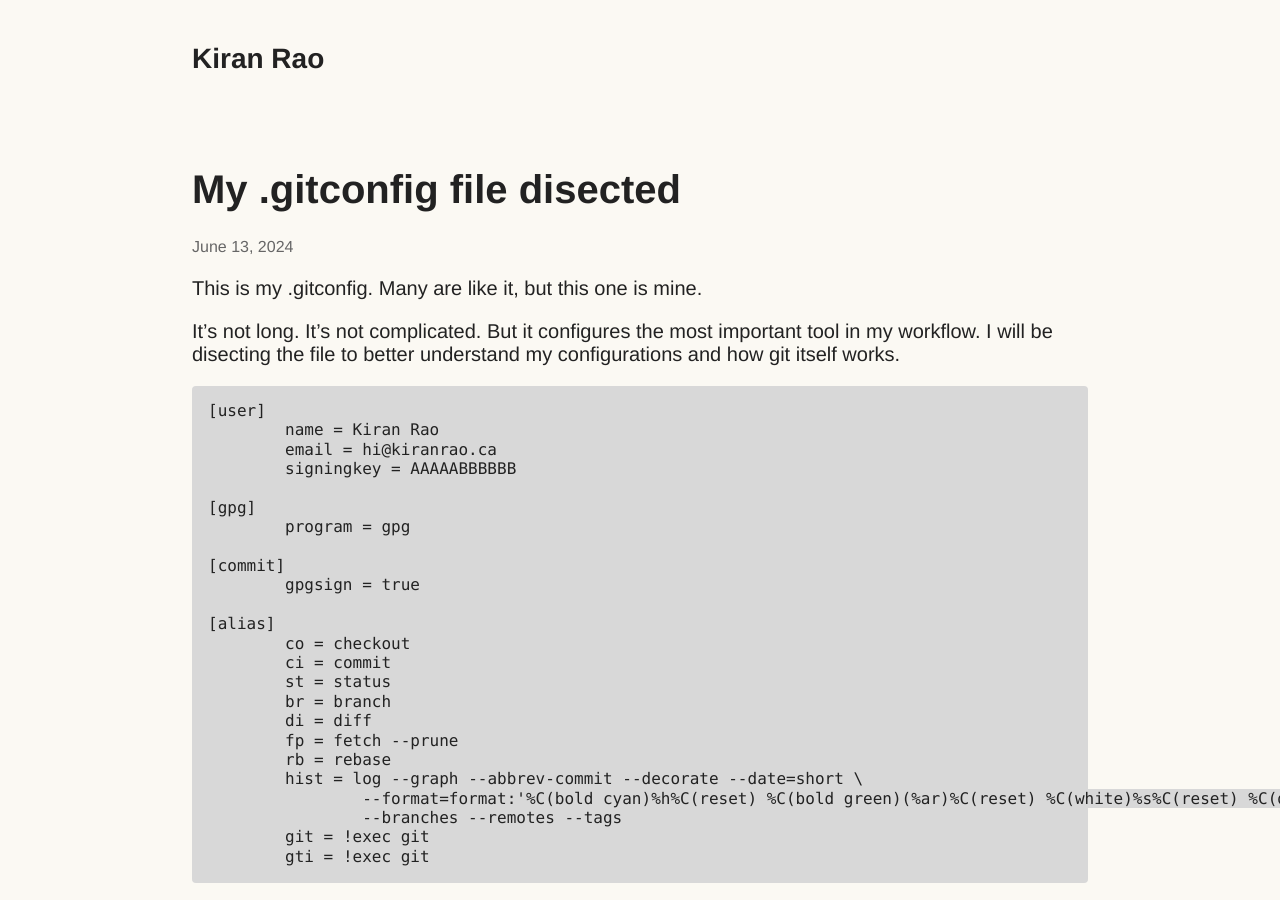
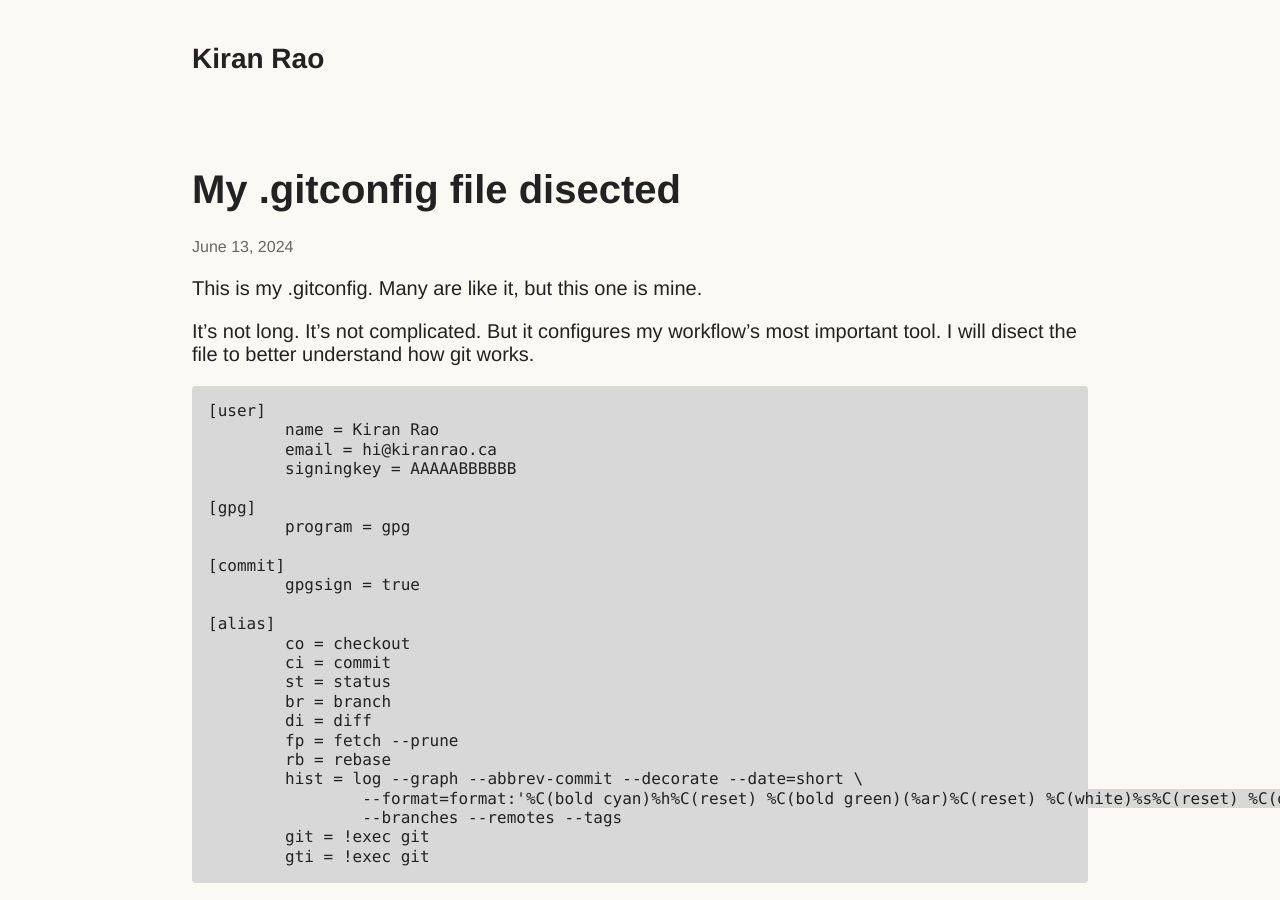
Before and after one commit to Kiran-Rao/kiran-rao.github.io, a Jekyll site: the page built from docs/unpublished/2024-06-13-git-config.md, in a window 1280 px wide and 900 px high. Built offline with Jekyll 4.4.1, drawn with Linux system fonts in a browser that asks for light colours.

Commit message:
Shorten intro

````diff
--- a/docs/unpublished/2024-06-13-git-config.md
+++ b/docs/unpublished/2024-06-13-git-config.md
@@ -7,7 +7,7 @@ author: Kiran Rao
 
 This is my .gitconfig. Many are like it, but this one is mine.
 
-It's not long. It's not complicated. But it configures the most important tool in my workflow. I will be disecting the file to better understand my configurations and how git itself works.
+It's not long. It's not complicated. But it configures my workflow's most important tool. I will disect the file to better understand how git works.
 
 ```sh
 [user]
````
